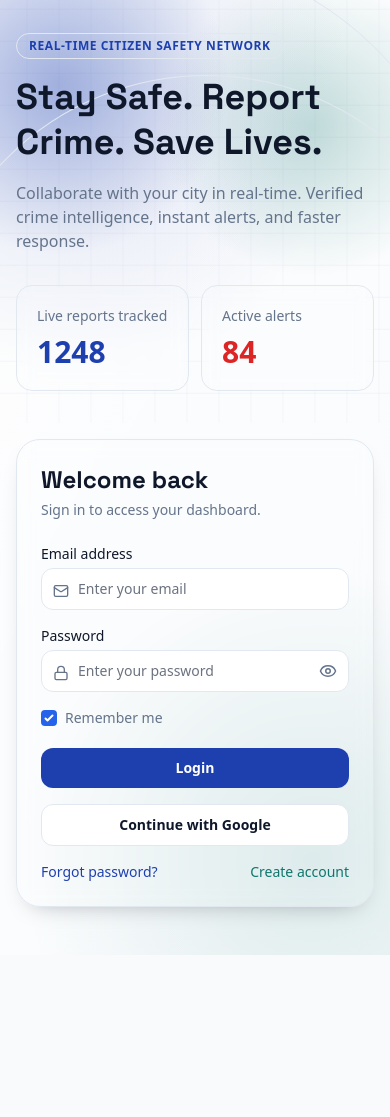
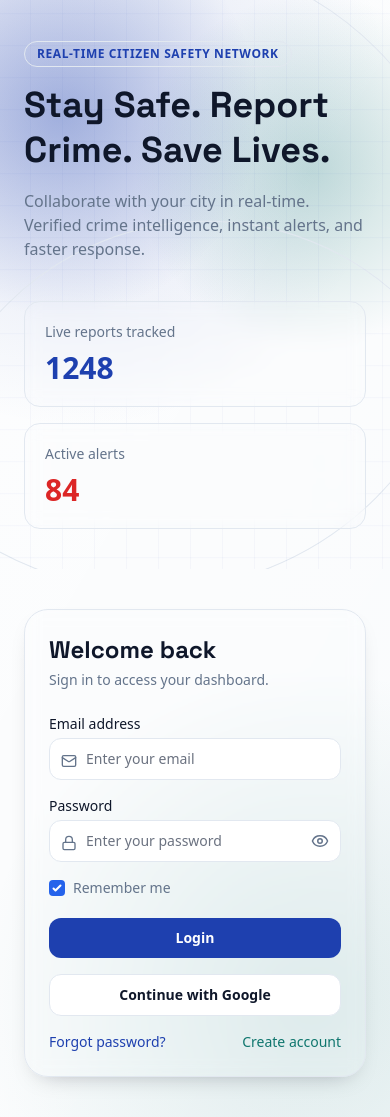
Before and after one commit to Smit79/Real-Time-Crime-Reporting-System, a React (Vite) app in the folder frontend/: page /login in a window 390 px wide. Before the commit the page ends 955 px from the top, so only its background shows below. Built offline with nearby package versions, Linux system fonts and the light colour scheme; no server answers.

Commit message:
Rollback login layout and fix auth pattern for dark mode screens

```diff
--- a/frontend/src/index.css
+++ b/frontend/src/index.css
@@ -94,6 +94,12 @@
       linear-gradient(120deg, rgba(255, 255, 255, 0.7), rgba(255, 255, 255, 0.2));
   }
 
+  .dark .bg-auth-pattern {
+    background-image: radial-gradient(circle at 20% 10%, rgba(59, 130, 246, 0.1), transparent 30%),
+      radial-gradient(circle at 80% 90%, rgba(20, 184, 166, 0.1), transparent 32%),
+      linear-gradient(120deg, rgba(15, 23, 42, 0.7), rgba(15, 23, 42, 0.2));
+  }
+
   .shadow-soft {
     box-shadow: 0 10px 25px -15px rgba(2, 6, 23, 0.35);
   }
--- a/frontend/src/pages/auth/LoginPage.jsx
+++ b/frontend/src/pages/auth/LoginPage.jsx
@@ -14,8 +14,8 @@ const LoginPage = () => {
   }, []);
 
   return (
-    <PageTransition className="flex min-h-screen flex-col bg-auth-pattern lg:grid lg:grid-cols-5">
-      <section className="relative flex flex-col justify-center overflow-hidden px-4 py-8 sm:px-6 sm:py-10 lg:col-span-3 lg:px-12 lg:py-16">
+    <PageTransition className="grid min-h-screen bg-auth-pattern lg:grid-cols-5">
+      <section className="relative overflow-hidden px-6 py-10 lg:col-span-3 lg:px-12 lg:py-16">
         <motion.div
           initial={{ opacity: 0, scale: 1.03 }}
           animate={{ opacity: 1, scale: 1 }}
@@ -54,7 +54,7 @@ const LoginPage = () => {
             Collaborate with your city in real-time. Verified crime intelligence, instant alerts, and faster response.
           </p>
 
-          <div className="mt-8 grid grid-cols-2 gap-3 sm:gap-4">
+          <div className="mt-10 grid gap-4 sm:grid-cols-2">
             <motion.div
               initial={{ opacity: 0, y: 10 }}
               animate={{ opacity: 1, y: 0 }}
@@ -77,7 +77,7 @@ const LoginPage = () => {
         </div>
       </section>
 
-      <section className="flex flex-1 items-center justify-center px-4 pb-12 pt-4 sm:px-6 sm:pb-10 lg:col-span-2 lg:px-10 lg:py-10">
+      <section className="flex items-center justify-center px-6 py-10 lg:col-span-2 lg:px-10">
         <motion.div
           initial={{ opacity: 0, x: 24 }}
           animate={{ opacity: 1, x: 0 }}
--- a/frontend/src/pages/auth/RegisterPage.jsx
+++ b/frontend/src/pages/auth/RegisterPage.jsx
@@ -18,8 +18,8 @@ const RegisterPage = () => {
   };
 
   return (
-    <PageTransition className="flex min-h-screen flex-col bg-auth-pattern lg:grid lg:grid-cols-5">
-      <section className="relative flex flex-col justify-center overflow-hidden px-4 py-8 sm:px-6 sm:py-10 lg:col-span-3 lg:px-12 lg:py-16">
+    <PageTransition className="grid min-h-screen bg-auth-pattern lg:grid-cols-5">
+      <section className="relative overflow-hidden px-6 py-10 lg:col-span-3 lg:px-12 lg:py-16">
         <div className="absolute inset-0 bg-[radial-gradient(circle_at_20%_20%,rgba(30,64,175,0.28),transparent_38%),radial-gradient(circle_at_70%_35%,rgba(15,118,110,0.2),transparent_35%)]" />
         <div className="relative z-10 max-w-xl">
           <p className="inline-flex rounded-full border border-secondary/20 bg-secondary/10 px-3 py-1 text-xs font-semibold uppercase tracking-wider text-secondary">
@@ -34,7 +34,7 @@ const RegisterPage = () => {
         </div>
       </section>
 
-      <section className="flex flex-1 items-center justify-center px-4 pb-12 pt-4 sm:px-6 sm:pb-10 lg:col-span-2 lg:px-10 lg:py-10">
+      <section className="flex items-center justify-center px-6 py-10 lg:col-span-2 lg:px-10">
         <motion.div
           initial={{ opacity: 0, x: 24 }}
           animate={{ opacity: 1, x: 0 }}
```
